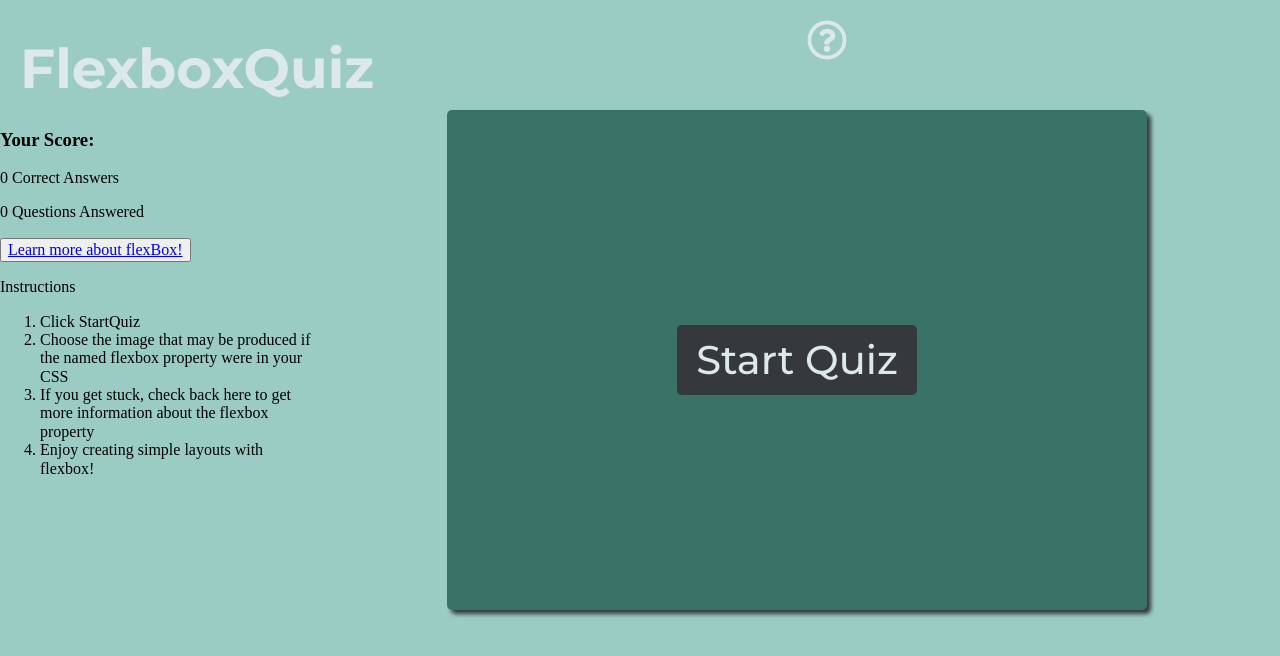
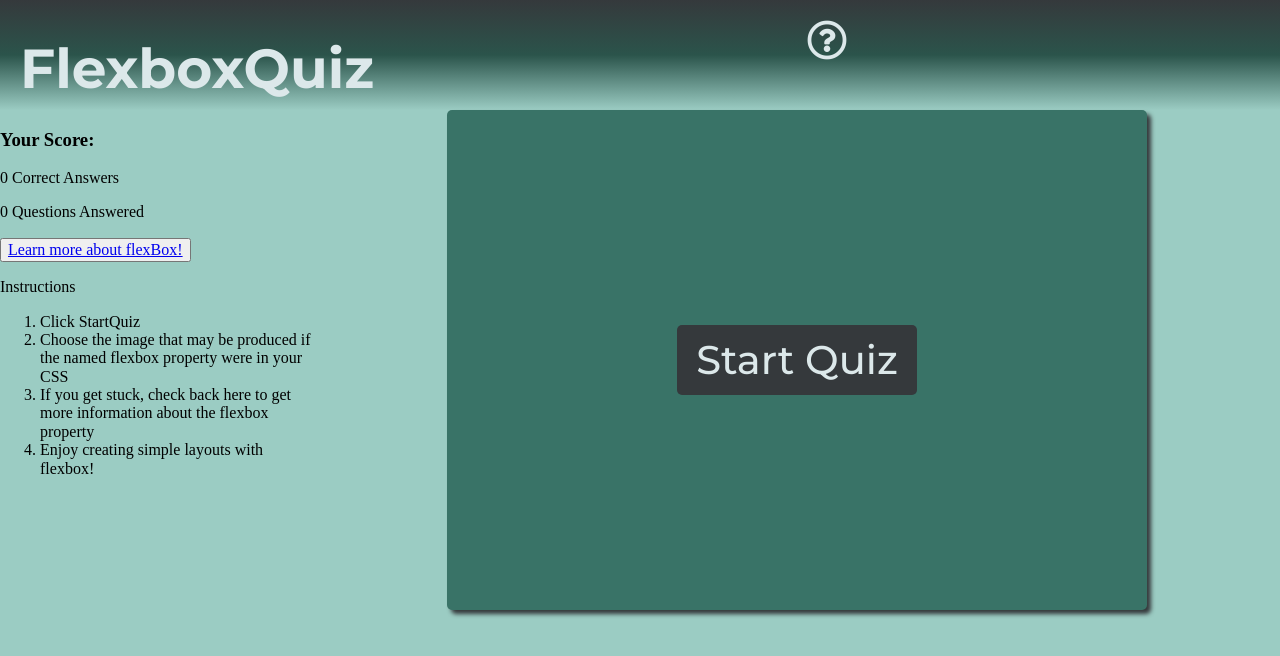
Before and after one commit to dylhof/flexbox-memoize, a React (Create React App) app: page / in a window 1280 px wide. Shown: the top 656 px of the page. Built offline with nearby package versions, Linux system fonts and the light colour scheme.

Commit message:
Add background color to header as a linear gradient

```diff
--- a/src/styles/_Header.scss
+++ b/src/styles/_Header.scss
@@ -3,6 +3,7 @@ header {
   display: flex;
   justify-content: space-between;
   font-family: $primary;
+  background: linear-gradient($grey, #2B544B, $background-green);
 }
 
 h1 {
```
